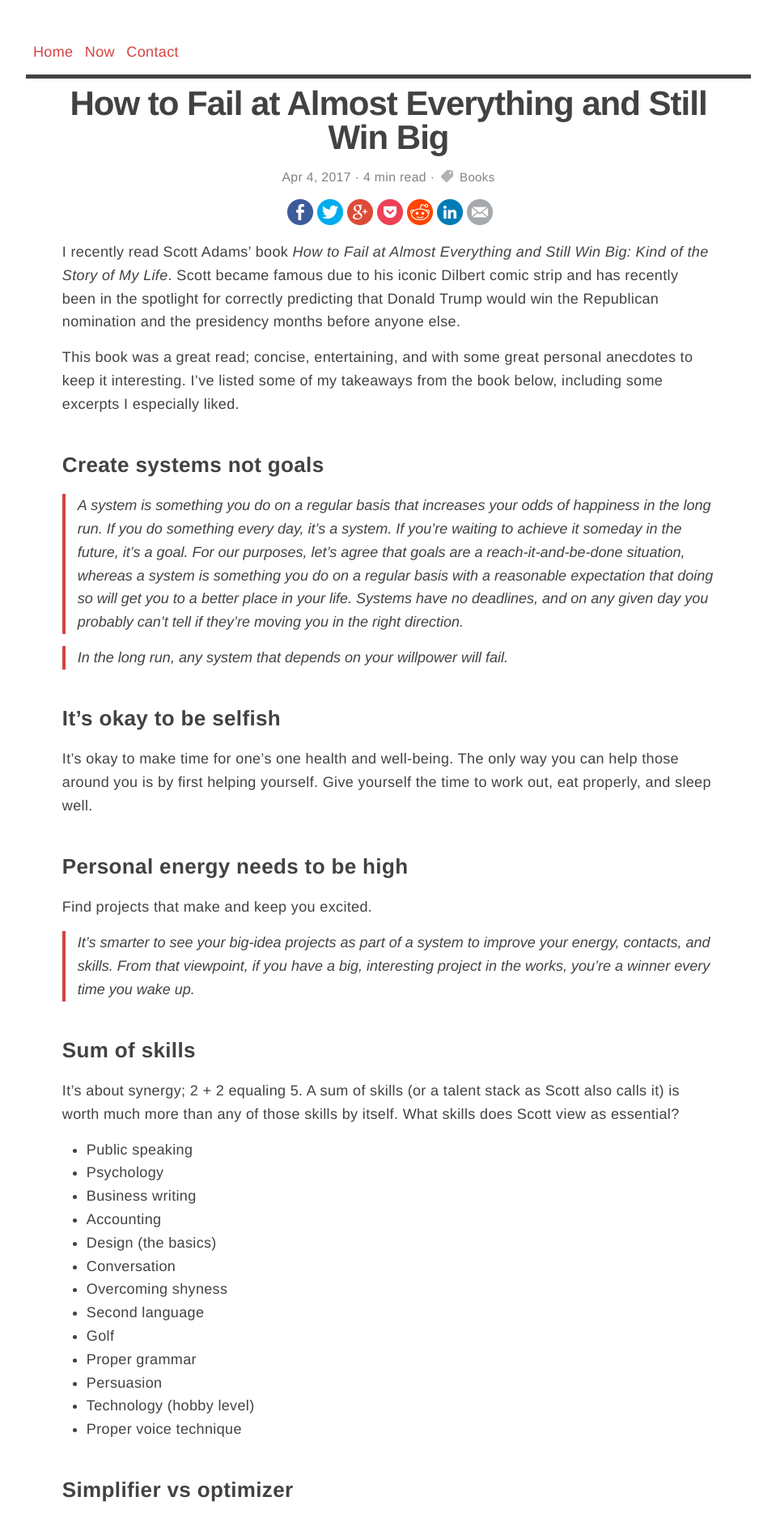
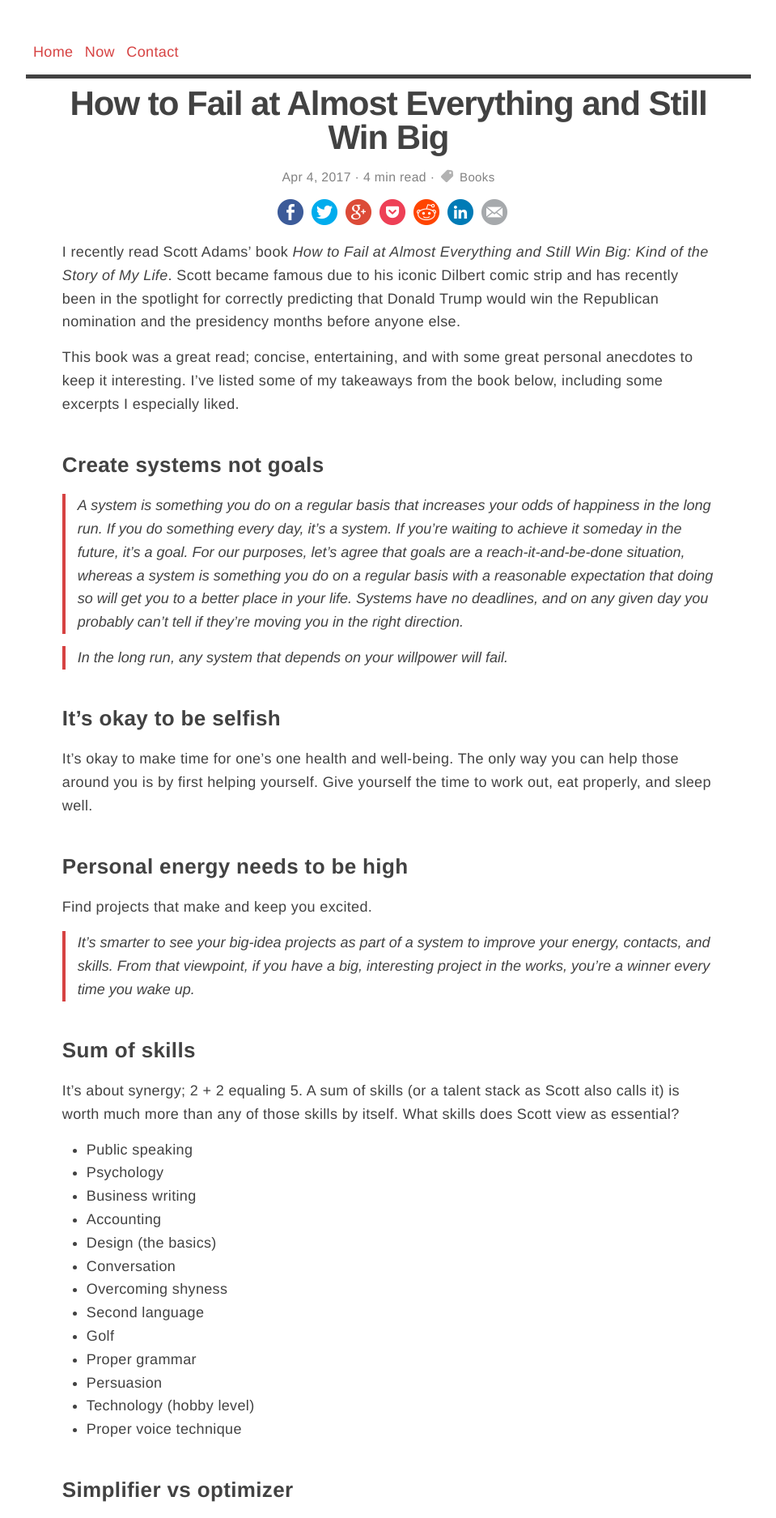
Before and after one commit to frankiecd86/windespair, a Jekyll site: the page built from _posts/2017-04-04-scott-adams-how-to-win-big.md, in a window 1280 px wide. Shown: the top 1875 px of the page at 81% size, without its empty margins (160-1119 px from the left). Built offline with Jekyll 4.4.1, drawn with Linux system fonts in a browser that asks for light colours.

Commit message:
Changed share/follow buttons to use flexbox

```diff
--- a/_includes/share-buttons.html
+++ b/_includes/share-buttons.html
@@ -1,9 +1,36 @@
 <ul class="share-buttons">
-    <li><a href="https://facebook.com/sharer.php?u=https://www.windespair.com{{ page.url }}" title="Share on Facebook" rel="noopener" target="_blank"><i class="sprite sprite-facebook"></i></a></li>
-    <li><a href="https://twitter.com/intent/tweet?text={{ page.title }}&url=https://www.windespair.com{{ page.url }}&via={{ site.twitter.username }}&related={{ site.twitter.username }}" title="Tweet" rel="noopener" target="_blank"><i class="sprite sprite-twitter"></i></a></li>
-    <li><a href="https://plus.google.com/share?url=https://www.windespair.com{{ page.url }}" title="Share on Google+" rel="noopener" target="_blank"><i class="sprite sprite-google"></i></a></li>
-    <li><a href="https://getpocket.com/save?url=https://www.windespair.com{{ page.url }}" title="Add to Pocket" rel="noopener" target="_blank"><i class="sprite sprite-pocket"></i></a></li>
-    <li><a href="http://www.reddit.com/submit?url=https://www.windespair.com{{ page.url }}" title="Submit to Reddit" rel="noopener" target="_blank"><i class="sprite sprite-reddit"></i></a></li>
-    <li><a href="http://www.linkedin.com/shareArticle?mini=true&url=https://www.windespair.com{{ page.url }}&title={{ page.title }}&summary=&source=https://www.windespair.com/" title="Share on LinkedIn" rel="noopener" target="_blank" ><i class="sprite sprite-linkedin"></i></a></li>
-    <li><a href="mailto:?subject=WinDespair: {{page.title}}&body=Check this out: https://www.windespair.com{{ page.url }}" title="Send email" rel="noopener" target="_blank"><i class="sprite sprite-email"></i></a></li>
+    <li>
+        <a href="https://facebook.com/sharer.php?u=https://www.windespair.com{{ page.url }}" rel="noopener" target="_blank">
+            <i class="sprite sprite-facebook"></i>
+        </a>
+    </li>
+    <li>
+        <a href="https://twitter.com/intent/tweet?text={{ page.title }}&url=https://www.windespair.com{{ page.url }}&via={{ site.twitter.username }}&related={{ site.twitter.username }}" rel="noopener" target="_blank">
+            <i class="sprite sprite-twitter"></i>
+        </a>
+    </li>
+    <li>
+        <a href="https://plus.google.com/share?url=https://www.windespair.com{{ page.url }}" rel="noopener" target="_blank">
+            <i class="sprite sprite-google"></i>
+        </a>
+    </li>
+    <li>
+        <a href="https://getpocket.com/save?url=https://www.windespair.com{{ page.url }}" rel="noopener" target="_blank">
+            <i class="sprite sprite-pocket"></i>
+        </a>
+    </li>
+    <li>
+        <a href="http://www.reddit.com/submit?url=https://www.windespair.com{{ page.url }}" rel="noopener" target="_blank">
+            <i class="sprite sprite-reddit"></i></a>
+    </li>
+    <li>
+        <a href="http://www.linkedin.com/shareArticle?mini=true&url=https://www.windespair.com{{ page.url }}&title={{ page.title }}&summary=&source=https://www.windespair.com/" rel="noopener" target="_blank">
+            <i class="sprite sprite-linkedin"></i>
+        </a>
+    </li>
+    <li>
+        <a href="mailto:?subject=WinDespair: {{page.title}}&body=Check this out: https://www.windespair.com{{ page.url }}" rel="noopener" target="_blank">
+            <i class="sprite sprite-email"></i>
+        </a>
+    </li>
 </ul>
--- a/_sass/_custom.scss
+++ b/_sass/_custom.scss
@@ -179,21 +179,40 @@
 /**
  * Share buttons
  */
-article > ul.share-buttons {
+.share-buttons {
+    display: flex;
+    justify-content: center;
     margin: 10px auto;
+
+    i {
+        width: 32px;
+        height: 32px;
+    }
 }
-ul.share-buttons {
-    list-style: none;
-    padding: 0;
-    display: block;
-    margin: 20px auto;
-    width: 100%;
-    text-align: center;
+.share-buttons li {
+    display: inline;
+    margin-left: 10px;
 }
-ul.share-buttons li {
-    display: inline;
-    margin-left: 5px;
-}
+
+/**
+ * Follow buttons
+ */
+ .follow-buttons {
+     display: flex;
+     justify-content: center;
+
+     i {
+         width: 16px;
+         height: 16px;
+     }
+ }
+.follow-buttons li {
+    display: flex;
+    justify-content: center;
+    width: 30px;
+    background: $brand-color;
+    margin-right: 16.67px;
+ }
 
 /**
  * Tags
@@ -203,7 +222,12 @@
      color: $grey-color;
 
      &:hover {
+         color: $text-color;
          text-decoration: underline;
+     }
+
+     &:hover .tag-icon {
+         fill: $text-color;
      }
  }
 .tag-icon {
@@ -235,58 +259,36 @@
 }
 .sprite-email {
     background-position: -1px -161px;
-    width: 32px;
-    height: 32px;
 }
 .sprite-facebook {
     background-position: -34px -161px;
-    width: 32px;
-    height: 32px;
 }
 .sprite-google {
     background-position: -67px -161px;
-    width: 32px;
-    height: 32px;
 }
 .sprite-linkedin {
     background-position: -1px -194px;
-    width: 32px;
-    height: 32px;
 }
 .sprite-pocket {
     background-position: -34px -194px;
-    width: 32px;
-    height: 32px;
 }
 .sprite-reddit {
     background-position: -67px -194px;
-    width: 32px;
-    height: 32px;
 }
 .sprite-twitter {
     background-position: -1px -227px;
-    width: 32px;
-    height: 32px;
 }
 .sprite-github-16 {
     background-position: -100px -161px;
-    width: 16px;
-    height: 16px;
 }
 .sprite-menu-16 {
     background-position: -100px -178px;
-    width: 16px;
-    height: 16px;
 }
 .sprite-rss-16 {
     background-position: -100px -195px;
-    width: 16px;
-    height: 16px;
 }
 .sprite-twitter-16 {
     background-position: -100px -212px;
-    width: 16px;
-    height: 16px;
 }
 
  /**
@@ -317,35 +319,3 @@
         display: block;
      }
 }
-
-/**
- * Follow buttons
- */
- .follow-buttons {
-     width: 170px;
-     height: 32px;
-     margin: 0 auto;
-
-     a {
-         i {
-             position: absolute;
-             top: 0;
-             bottom: 0;
-             left: 0;
-             right: 0;
-             margin: auto;
-         }
-     }
- }
-.follow-button {
-    display: inline-block;
-    float: left;
-    width: 30px;
-    height: 30px;
-    background: $brand-color;
-    margin-right: 16.67px;
-    position: relative;
-}
-.follow-button:nth-of-type(4) {
-    margin-right: 0px;
-}
```
Also changed, not shown: _includes/follow-buttons.html (+14 -9 lines).
